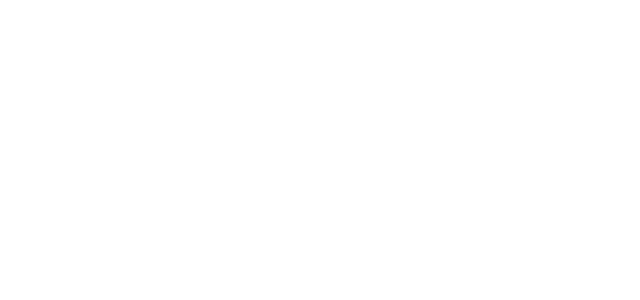
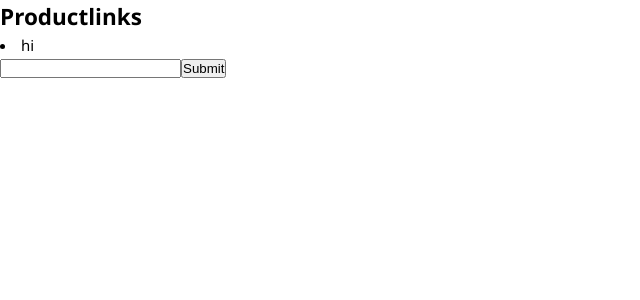
Before and after one commit to jadenitishraj/microsoft, a React (Create React App) app: page /admin-productlinks in a window 1280 px wide. Before the commit this address had no page. Shown: the top 300 px of the page, without its empty margins (0-640 px from the left). Built offline with nearby package versions, Linux system fonts and the light colour scheme; data requests are answered from the project's data file.

Commit message:
addedd get request for productlinks

```diff
--- a/db.json
+++ b/db.json
@@ -27,6 +27,22 @@
       "id": 3
     }
   ],
+  "productlinks" :[{
+    "linkname": "Choose your Microsoft 365 1",
+    "id": 1
+  },
+  {
+    "linkname": "Choose your Microsoft 365 2",
+    "id": 2
+  },
+  {
+    "linkname": "Choose your Microsoft 365 3",
+    "id": 3
+  },
+  {
+    "linkname": "Choose your Microsoft 365 4",
+    "id": 4
+  }],
   "profile": {
     "name": "typicode"
   }
--- a/src/Main.js
+++ b/src/Main.js
@@ -2,6 +2,8 @@ import React from "react";
 import App from "./App";
 import AdminPanel from "./components/dashboard/AdminPanel";
 import AdminHeader from "./components/dashboard/header/Header";
+
+import ProductLinks  from "./components/dashboard/header/Productlinks";
 
 import { BrowserRouter as Router, Routes, Route } from "react-router-dom";
 
@@ -13,6 +15,7 @@ export default function Main() {
           <Route exact path="/" element={<App />} />
           <Route exact path="/dashboard" element={<AdminPanel />} />
           <Route exact path="/admin-header" element={<AdminHeader />} />
+          <Route exact path="/admin-productlinks" element={<ProductLinks />} />
 
         </Routes>
       </div>
--- /dev/null
+++ b/src/actions/fetchproductlinks.js
@@ -0,0 +1,11 @@
+export const fetchproductlinks = () => (dispatch) => {
+        fetch('http://localhost:3004/productlinks')
+            .then(respone => respone.json())
+            .then(data => {
+                console.log(data)
+                dispatch({
+                    type: 'GET_productlinks',
+                    payload: data
+                })
+            })
+    };
--- a/src/components/dashboard/AdminPanel.jsx
+++ b/src/components/dashboard/AdminPanel.jsx
@@ -20,6 +20,10 @@ export default function AdminPanel() {
 
         </Card>
         <Card className="cards" variant="outlined">
+          <Link to="/admin-Productlinks"><h1>Header</h1></Link>
+
+        </Card>
+        <Card className="cards" variant="outlined">
           <h1>Showcase</h1>
         </Card>
         <Card className="cards" variant="outlined">
--- /dev/null
+++ b/src/components/dashboard/header/Productlinks.jsx
@@ -0,0 +1,51 @@
+
+import { useEffect } from "react"
+
+import { useDispatch, useSelector } from "react-redux";
+
+import { fetchproductlinks } from "../../../actions/fetchproductlinks";
+
+export default function Productlinks() {
+
+    const dispatch = useDispatch();
+    const productlinklist = useSelector((state) => state.productlinkData.product_links);
+
+
+    useEffect(() => {
+        dispatch(fetchproductlinks())
+    }, [])
+    //     const productlinklist = useSelector((state) => {
+    // state.productlinkData.product_links })
+
+
+
+    return (
+        <div>
+            <h2>Productlinks</h2>
+
+            {
+                productlinklist &&
+                productlinklist.map((item) => {
+                    return (
+                      <div>
+                    <div>
+
+                        <li key={item.id} >hi {item.linkname}</li>
+                    </div>
+                    </div>
+                    );
+                }
+                )
+
+
+            }
+
+
+
+            <input type="text" />
+            <button> Submit</button>
+
+
+        </div>
+    )
+}
--- /dev/null
+++ b/src/reducers/productlinks.js
@@ -0,0 +1,16 @@
+const initialState = {
+    product_links: []
+}
+
+export default function (state = initialState, action) {
+
+    if (action.type === "GET_productlinks") {
+
+       return {
+        ...state,
+        product_links:[action.payload]
+       };
+
+    }
+    return state;
+}
--- a/src/reducers/rootReducer.js
+++ b/src/reducers/rootReducer.js
@@ -4,10 +4,12 @@ import { combineReducers } from "redux";
 import postReducer from "./postReducer";
 import testReducer from "./testReducer";
 import menuReducer from "./menuReducer";
+import productlinks from "./productlinks";
 
 // Use ES6 object literal shorthand syntax to define the object shape
 export default combineReducers({
   posts: postReducer,
   tests: testReducer,
-  menuData: menuReducer
+  menuData: menuReducer,
+  productlinkData: productlinks
 });
```
